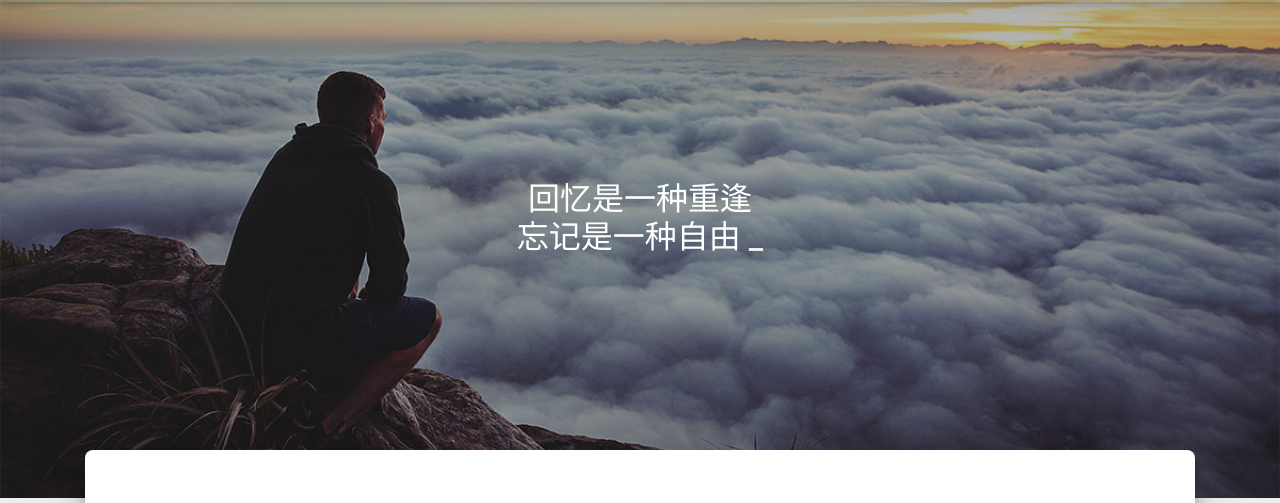
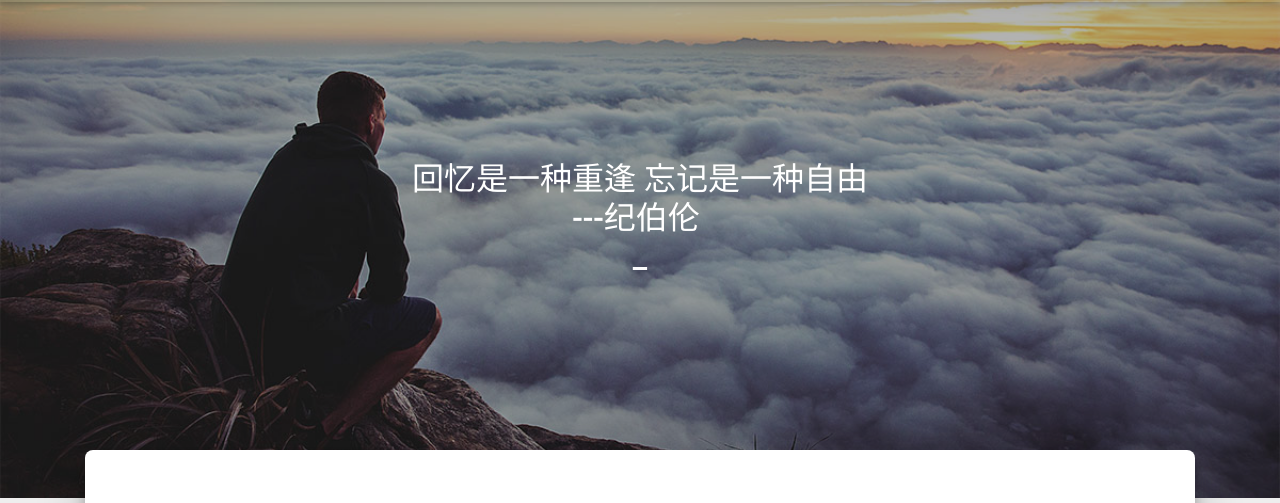
Before and after one commit to GeekDanny/GeekDanny.github.io, a plain HTML site: page index.html in a window 1280 px wide. Shown: the part 62-565 px from the top of the page. Drawn offline with Linux system fonts and the light colour scheme; some packages are replaced by stand-ins of ours; a script that the page names is missing; a small style sheet from the web is missing.

Commit message:
Site updated: 2019-12-07 15:56:11

```diff
--- a/index.html
+++ b/index.html
@@ -298,7 +298,7 @@ More info: Deployment
     var typed = new Typed('#subtitle', {
       strings: [
         '  ',
-        "回忆是一种重逢</br>忘记是一种自由&nbsp;",
+        "回忆是一种重逢 忘记是一种自由<p right:10px>---纪伯伦&nbsp;",
       ],
       cursorChar: "_",
       typeSpeed: 70,
```
